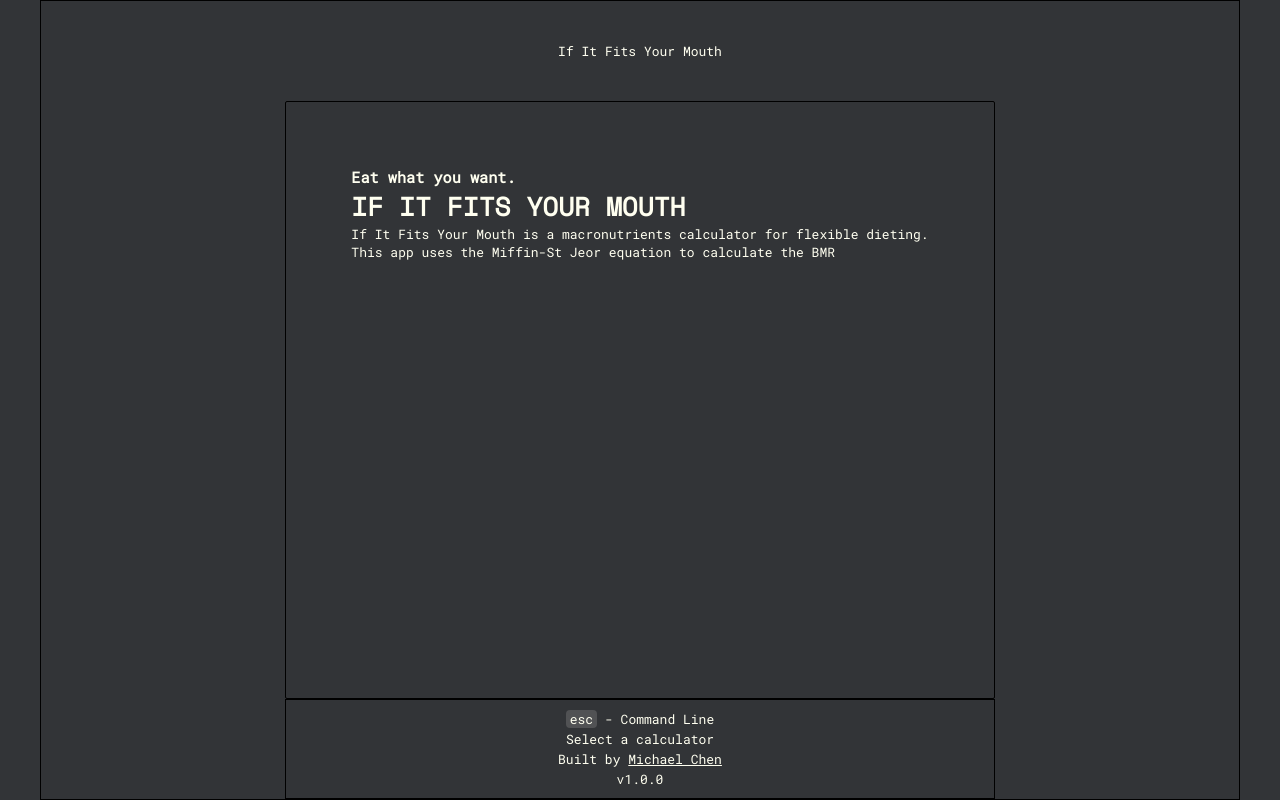
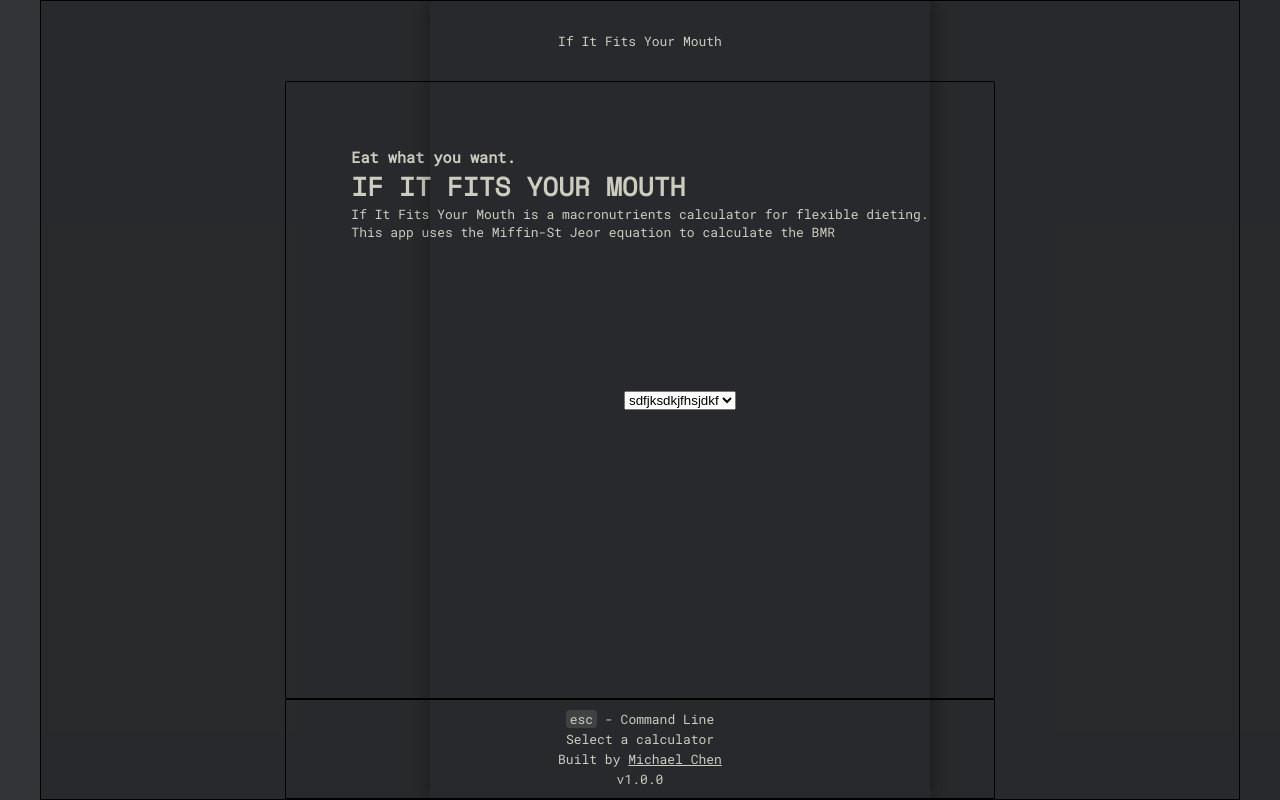
Before and after one commit to michaelcheny/if-it-fits-your-mouth, a React (Create React App) app: page / in a window 1280 px wide. Built offline with nearby package versions, Linux system fonts and the light colour scheme; a web font is replaced by a local one.

Commit message:
add modal pop up for command line thing

```diff
--- a/src/App.tsx
+++ b/src/App.tsx
@@ -1,10 +1,14 @@
-import React from "react";
+import React, { useState } from "react";
+import CommandLine from "./components/CommandLine";
 import Footer from "./components/Footer";
 import Intro from "./components/Intro";
 import "./styles/main.css";
 
 const App = () => {
+  const [showMenu, setShowMenu] = useState<boolean>(true);
   return (
+    <>
+      {showMenu && <CommandLine showMenu={setShowMenu} />}
       <div className="grid-container">
         <div className="header">If It Fits Your Mouth</div>
         <div className="main-content">
@@ -12,6 +16,7 @@ const App = () => {
         </div>
         <Footer />
       </div>
+    </>
   );
 };
 
--- /dev/null
+++ b/src/components/CommandLine.tsx
@@ -0,0 +1,22 @@
+import React from "react";
+import { useClickOutside } from "../hooks/useClickOutside";
+
+type MenuProps = {
+  showMenu: React.Dispatch<React.SetStateAction<boolean>>;
+};
+
+const CommandLine = ({ showMenu }: MenuProps) => {
+  const insideNode = useClickOutside(() => showMenu(false));
+
+  return (
+    <div className="menu-modal">
+      <form ref={insideNode}>
+        <select>
+          <option value="">sdfjksdkjfhsjdkf</option>
+        </select>
+      </form>
+    </div>
+  );
+};
+
+export default CommandLine;
--- /dev/null
+++ b/src/hooks/useClickOutside.ts
@@ -0,0 +1,17 @@
+import { useEffect, useRef } from "react";
+
+export const useClickOutside = (handler: any) => {
+  let domNode = useRef<any>();
+
+  useEffect(() => {
+    const outsideClickHandler = (event: React.MouseEvent<HTMLElement> | any) => {
+      if (!domNode.current.contains(event.target)) handler();
+    };
+
+    document.addEventListener("click", outsideClickHandler);
+    return () => {
+      document.removeEventListener("click", outsideClickHandler);
+    };
+  });
+  return domNode;
+};
--- /dev/null
+++ b/src/styles/_modal.scss
@@ -0,0 +1,25 @@
+.menu-modal {
+  z-index: 5;
+  position: fixed;
+  display: flex;
+  top: 0;
+  justify-content: center;
+  align-items: center;
+  height: 100%;
+  width: 100%;
+  background: rgba(0, 0, 0, 0.2);
+
+  form {
+    background-color: var(--bg-secondary);
+    box-shadow: 1px 1px 20px 1px rgba(0, 0, 0, 0.4);
+    display: flex;
+    flex-direction: column;
+    justify-content: space-evenly;
+    align-items: center;
+    padding: 3em;
+    overflow: auto;
+
+    width: 500px;
+    height: 800px;
+  }
+}
--- a/src/styles/main.css
+++ b/src/styles/main.css
@@ -30,6 +30,47 @@
   border-radius: 4px;
   padding: 0 4px;
   background-color: rgba(128, 128, 128, 0.4);
+}
+
+.menu-modal {
+  z-index: 5;
+  position: fixed;
+  display: -webkit-box;
+  display: -ms-flexbox;
+  display: flex;
+  top: 0;
+  -webkit-box-pack: center;
+      -ms-flex-pack: center;
+          justify-content: center;
+  -webkit-box-align: center;
+      -ms-flex-align: center;
+          align-items: center;
+  height: 100%;
+  width: 100%;
+  background: rgba(0, 0, 0, 0.2);
+}
+
+.menu-modal form {
+  background-color: var(--bg-secondary);
+  -webkit-box-shadow: 1px 1px 20px 1px rgba(0, 0, 0, 0.4);
+          box-shadow: 1px 1px 20px 1px rgba(0, 0, 0, 0.4);
+  display: -webkit-box;
+  display: -ms-flexbox;
+  display: flex;
+  -webkit-box-orient: vertical;
+  -webkit-box-direction: normal;
+      -ms-flex-direction: column;
+          flex-direction: column;
+  -webkit-box-pack: space-evenly;
+      -ms-flex-pack: space-evenly;
+          justify-content: space-evenly;
+  -webkit-box-align: center;
+      -ms-flex-align: center;
+          align-items: center;
+  padding: 3em;
+  overflow: auto;
+  width: 500px;
+  height: 800px;
 }
 
 * {
@@ -72,8 +113,8 @@ body {
   width: 1200px;
   display: -ms-grid;
   display: grid;
-  -ms-grid-rows: 100px auto 100px;
-      grid-template-rows: 100px auto 100px;
+  -ms-grid-rows: 80px auto 100px;
+      grid-template-rows: 80px auto 100px;
   -webkit-box-pack: space-evenly;
       -ms-flex-pack: space-evenly;
           justify-content: space-evenly;
--- a/src/styles/main.scss
+++ b/src/styles/main.scss
@@ -1,5 +1,6 @@
 @import "./intro";
 @import "./footer";
+@import "./modal";
 
 @import url("https://fonts.googleapis.com/css2?family=Palanquin:wght@500&display=swap");
 @import url("https://fonts.googleapis.com/css2?family=Roboto+Mono&display=swap");
@@ -37,7 +38,7 @@ body {
   height: 100vh;
   width: 1200px;
   display: grid;
-  grid-template-rows: 100px auto 100px;
+  grid-template-rows: 80px auto 100px;
   justify-content: space-evenly;
 }
 
```
Also changed, not shown: 1 other file (tests, documents, lock files or other folders). Lines whose indentation alone changed are shown as unchanged.
